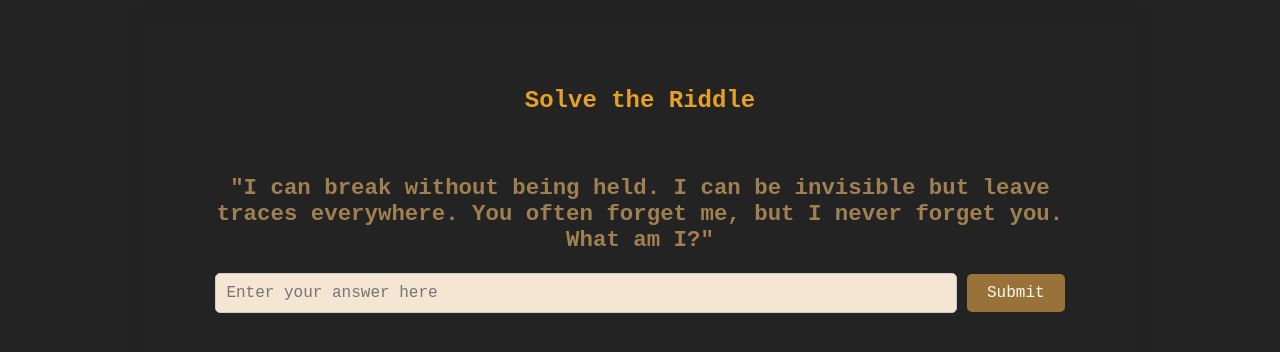
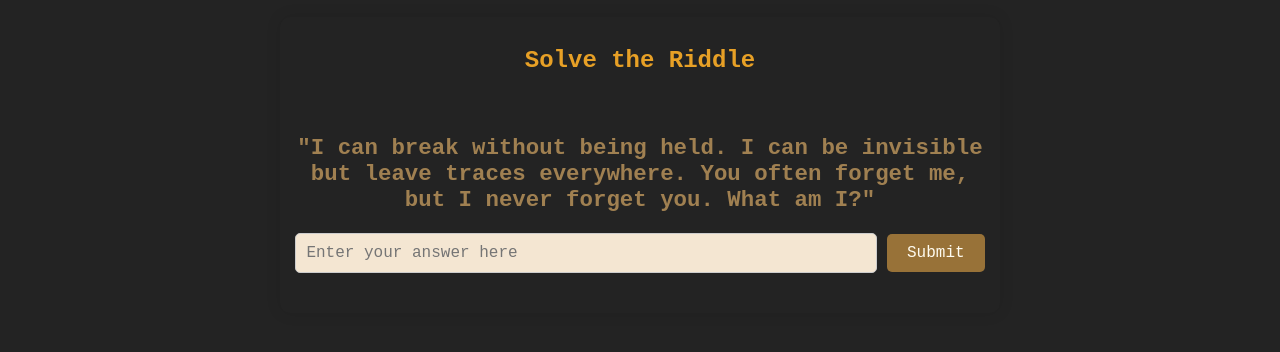
Before and after one commit to lostsoul0007/tech-hunt-1, a plain HTML site: page index.html in a window 1280 px wide. Both pictures are taken after a click on the element 640 px from the left and 155 px from the top of the page. Shown: the part 214-566 px from the top of the page. Drawn offline with Linux system fonts and the light colour scheme.

Commit message:
Update index.html

```diff
--- a/index.html
+++ b/index.html
@@ -16,14 +16,27 @@
         .container {
             background-color: #232323;
             border-radius: 10px;
+            padding: 10px;
+            box-shadow: 0px 0px 15px rgba(0, 0, 0, 0.1);
+            width: 100%;
+            max-width: 700px;
+            margin: auto;
+
+            color: #a08051;
+            display: none;
+        }
+
+        /* .ransom-note {
+            background-color: #232323;
+            border-radius: 10px;
             padding: 50px;
             box-shadow: 0px 0px 15px rgba(0, 0, 0, 0.1);
-            width: 120%;
+            width: 100%;
             max-width: 900px;
             margin: auto;
             color: #a08051;
-            display: none;
-        }
+
+        } */
 
         h1 {
             text-decoration: underline;
@@ -113,7 +126,7 @@
     </div>
     <div class="container">
         <h2>Solve the Riddle</h2>
-        <p></p>
+
         <br>
         <p class="riddle">"I can break without being held. I can be invisible but leave traces everywhere. You often
             forget me, but I never forget you. What am I?"</p>
```
